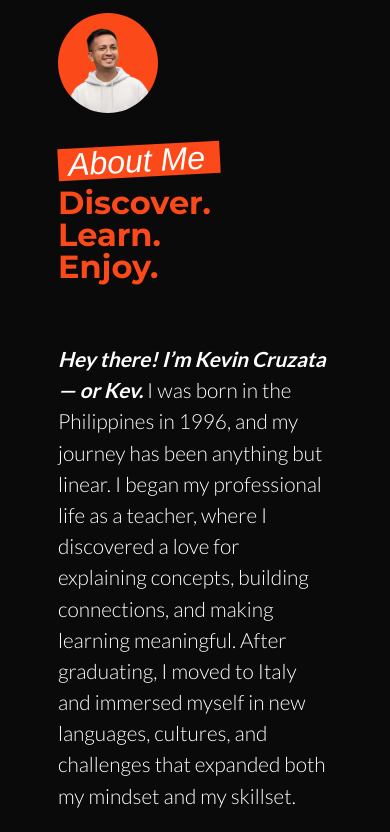
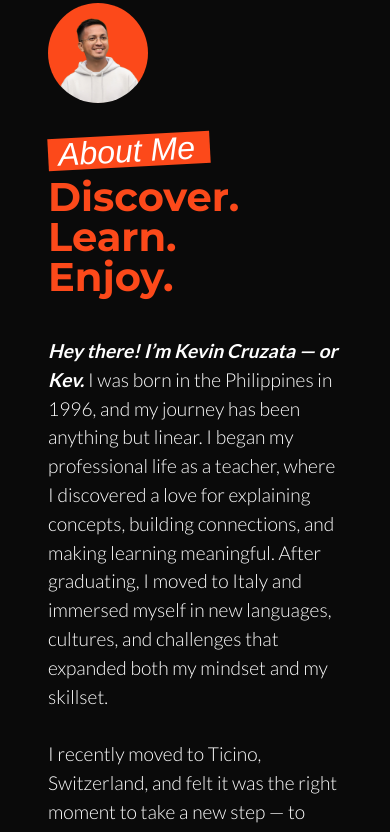
Before and after one commit to kevcruzata/kevcruzata.github.io, a plain HTML site: page index.html in a window 390 px wide. Shown: the part 889-1721 px from the top of the page. Drawn offline with nearby package versions, Linux system fonts and the light colour scheme; a web font is replaced by a local one.

Commit message:
Refactor section styles for improved layout and consistency

```diff
--- a/css/style.css
+++ b/css/style.css
@@ -24,9 +24,6 @@ img, video, iframe {
   height: auto;
 }
 
-section {
-  padding-block: 2rem;
-}
 
 
 
@@ -172,6 +169,8 @@ section {
 .mainWrapper {
   position: relative;
   width: 100%;
+  margin: 0;
+  padding: 0;
 }
 
 .parallax-section1 {
@@ -636,7 +635,6 @@ section {
 
   .motto, .introduction, .proj-info, .proj-text, .call, .call-info {
     flex: 1 1 100%;
-    padding: 10px;
   }
 
   .motto h1, .proj-info h1, .call h1 {
@@ -646,6 +644,7 @@ section {
 
   .introduction p, .proj-text p, .call-info p {
     font-size: 1.3rem;
+    padding: 1px 1px 1px 1px;
   }
 
 }
@@ -660,11 +659,10 @@ section {
 
   .motto, .introduction, .proj-info, .proj-text, .call, .call-info {
     flex: 1 1 100%;
-    padding: 10px;
   }
 
  .motto h1, .proj-info h1, .call h1 {
-    font-size: 2rem;
+    font-size: 2.5rem;
     margin-bottom: 10px;
   }
 
@@ -674,6 +672,6 @@ section {
   }
 
   .introduction p, .proj-text p, .call-info p {
-    font-size: 1.3rem;
+    font-size: 1.2rem;
   }
 }
```
